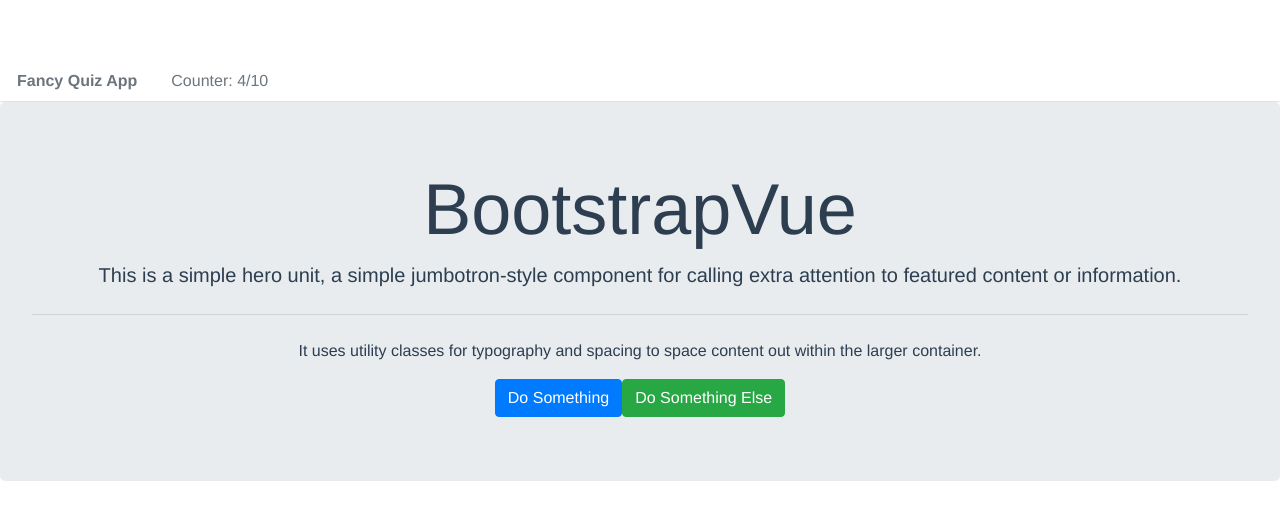
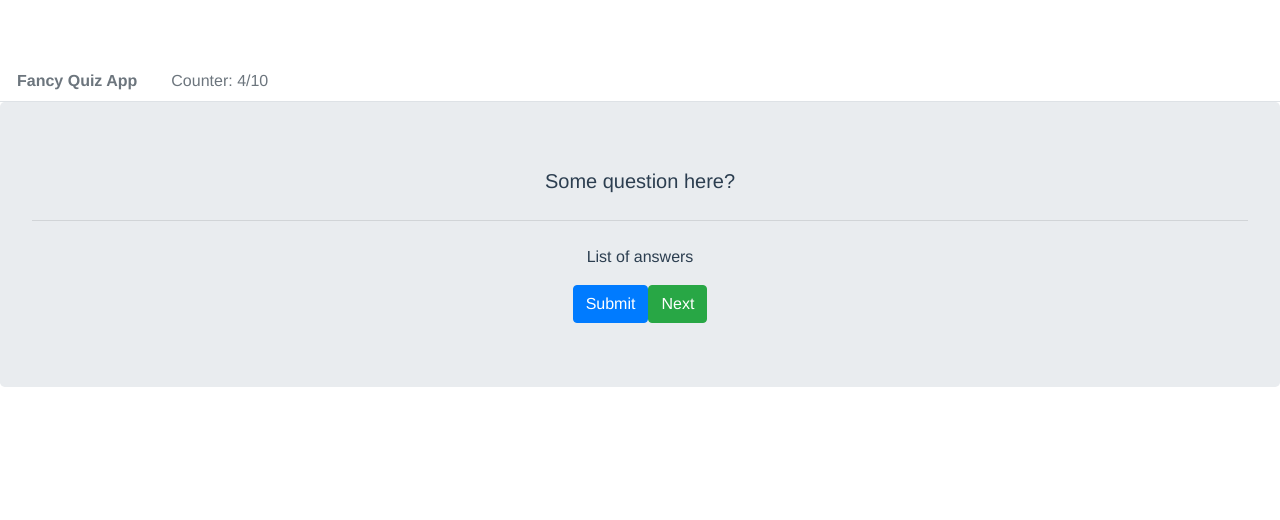
Before and after one commit to saraclaeys/v-quiz, a Vue app: page / in a window 1280 px wide. Shown: the top 520 px of the page. Built offline with nearby package versions, Linux system fonts and the light colour scheme.

Commit message:
question?

```diff
--- a/src/components/QuestionBox.vue
+++ b/src/components/QuestionBox.vue
@@ -1,22 +1,14 @@
 <template>
   <div class="question-box-container">
-    <b-jumbotron header="BootstrapVue" lead="Bootstrap v4 Components for Vue.js 2">
-      <template v-slot:header>BootstrapVue</template>
-
-      <template v-slot:lead>
-        This is a simple hero unit, a simple jumbotron-style component for calling extra attention to
-        featured content or information.
-      </template>
+    <b-jumbotron>
+      <template v-slot:lead>Some question here?</template>
 
       <hr class="my-4" />
 
-      <p>
-        It uses utility classes for typography and spacing to space content out within the larger
-        container.
-      </p>
+      <p>List of answers</p>
 
-      <b-button variant="primary" href="#">Do Something</b-button>
-      <b-button variant="success" href="#">Do Something Else</b-button>
+      <b-button variant="primary" href="#">Submit</b-button>
+      <b-button variant="success" href="#">Next</b-button>
     </b-jumbotron>
   </div>
 </template
```
